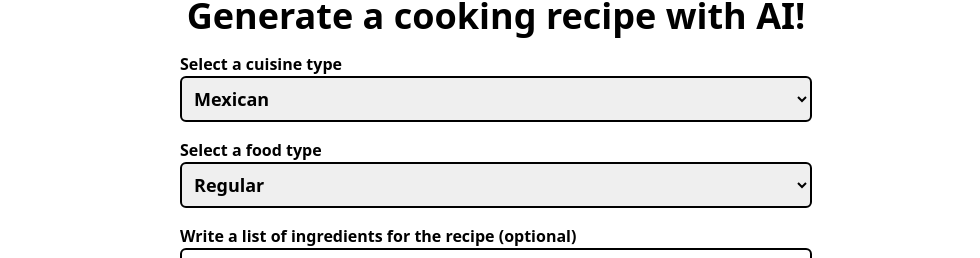
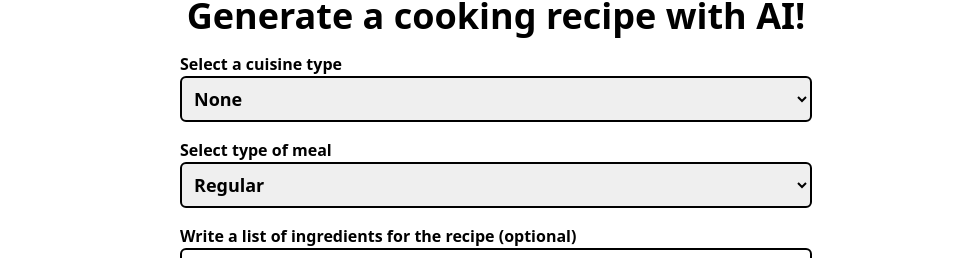
Before and after one commit to CarlosAvina/recipeai, a Next.js app: page / in a window 1280 px wide. Shown: the part 125-383 px from the top of the page, without its empty margins (144-1124 px from the left). Built offline with nearby package versions, Linux system fonts and the light colour scheme.

Commit message:
Make cuisine select optional

```diff
--- a/src/pages/index.tsx
+++ b/src/pages/index.tsx
@@ -141,6 +141,7 @@ export default function Home() {
               name="cuisine"
               className="border-black border-2 rounded-md text-lg p-2"
             >
+              <option disabled selected value="random">None</option>
               <option value="mexican">Mexican</option>
               <option value="italian">Italian</option>
               <option value="japanese">Japanese</option>
@@ -151,7 +152,7 @@ export default function Home() {
           </label>
 
           <label className="flex flex-col font-semibold">
-            Select a food type
+            Select type of meal
             <select
               name="foodType"
               className="border-black border-2 rounded-md text-lg p-2"
```
